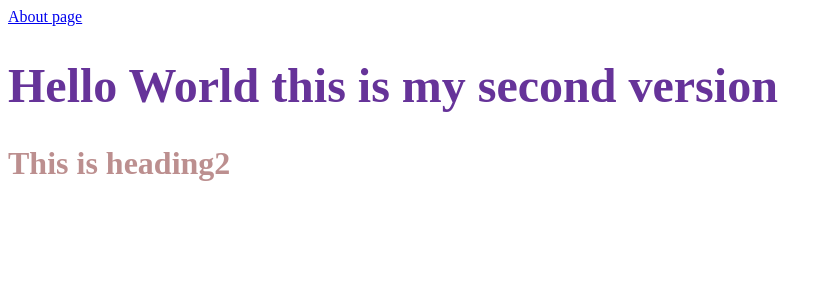
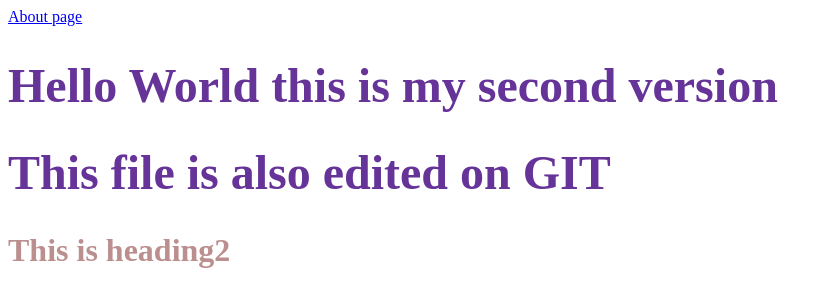
Before and after one commit to Ehsanullah0101/Hello, a plain HTML site: page index.html in a window 1280 px wide. Shown: the whole page, without its empty margins (0-830 px from the left). Drawn offline with Linux system fonts and the light colour scheme.

Commit message:
Update index.html
Added an H1

```diff
--- a/index.html
+++ b/index.html
@@ -9,6 +9,7 @@
   <body>
     <a href="about.html">About page</a>
     <h1>Hello World this is my second version</h1>
+    <h1> This file is also edited on GIT</h1>
     <h2>This is heading2</h2>
   </body>
 </html>
```
